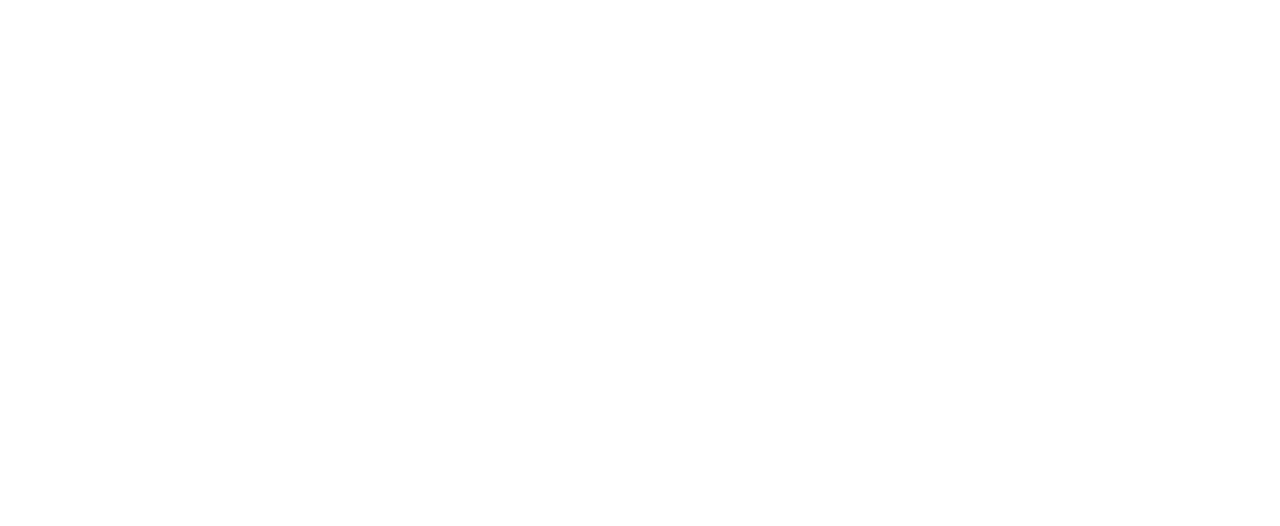
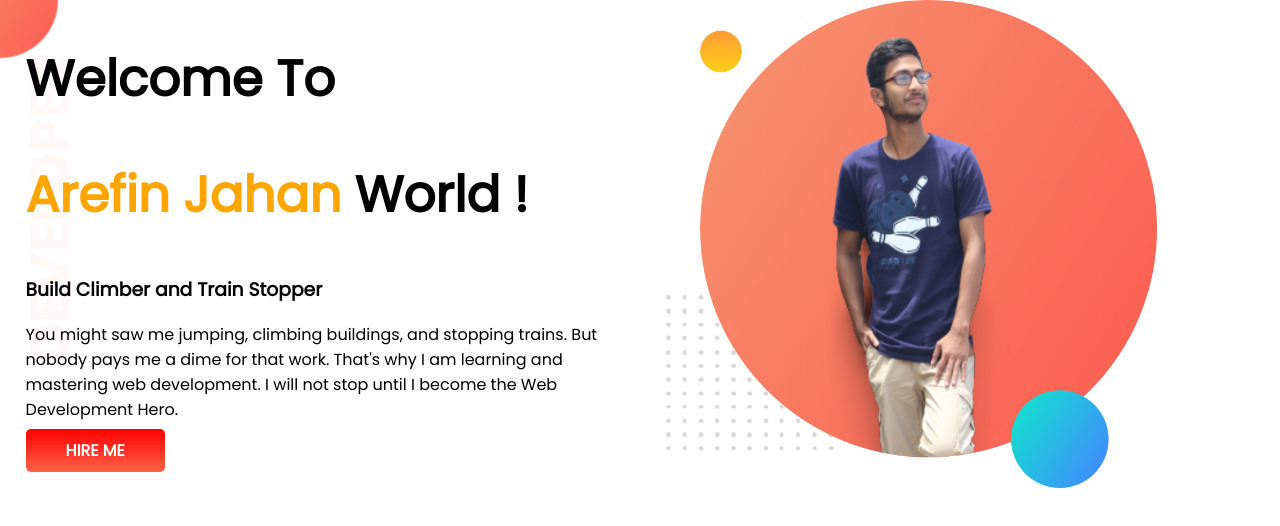
Before and after one commit to Arefin890/developer-portfolio, a plain HTML site: page index.html in a window 1280 px wide. Drawn offline with Linux system fonts and the light colour scheme.

Commit message:
top banner added

```diff
--- a/index.html
+++ b/index.html
@@ -1,13 +1,33 @@
 <!DOCTYPE html>
 <html lang="en">
+
 <head>
     <meta charset="UTF-8">
     <meta http-equiv="X-UA-Compatible" content="IE=edge">
     <meta name="viewport" content="width=device-width, initial-scale=1.0">
     <title>Arefin portfolio</title>
+    <link rel="preconnect" href="https://fonts.googleapis.com">
+    <link rel="preconnect" href="https://fonts.gstatic.com" crossorigin>
+    <link href="https://fonts.googleapis.com/css2?family=Poppins&display=swap" rel="stylesheet">
     <link rel="stylesheet" href="style.css">
 </head>
+
 <body>
+    <section class="top-banner">
+        <div class="half-width">
+            <h1>Welcome To</h1>
+            <h1><span class="orange-color">Arefin Jahan</span> World !</h1>
+            <h3>Build Climber and Train Stopper</h3>
+            <p>You might saw me jumping, climbing buildings, and stopping trains.
+                But nobody pays me a dime for that work. That's why I am learning and
+                mastering web development. I will not stop until I become the Web
+                Development Hero.</p>
+            <a class="link-button" target="_blank"
+                href="https://www.linkedin.com/in/arefinul-jahan-arju-0a183b1a4/">HIRE ME</a>
+        </div>
+        <div class="half-width"><img src="images/arefin-pic.png" alt=""></div>
+    </section>
 
 </body>
+
 </html>
--- a/style.css
+++ b/style.css
@@ -0,0 +1,33 @@
+body{
+    font-family: 'Poppins', sans-serif;
+    margin: 0;
+    padding: 0;
+}
+.top-banner{
+    background-image: url(images/top-banner.png);
+    background-repeat: no-repeat;
+}
+h1{
+    font-size: 50px;
+}
+.orange-color{
+    color: orange;
+}
+section{
+    display: flex;
+}
+.half-width{
+    width: 50%;
+    padding-left: 2%;
+}
+.half-width img{
+    width: 80%;
+}
+.link-button{
+    text-decoration: none;
+    background-image: linear-gradient(red, tomato);
+    padding: 10px 40px;
+    font-weight: 700;
+    color: white;
+    border-radius: 5px;
+}
```
Also changed, not shown: images/arefin-pic.png (added), images/dream-bg.png (added), images/exp-bg.png (added), images/jhankar.png (added), images/jhankar2.png (added), images/my-bg.png (added), images/my-bg2.png (added), images/top-banner.png (added), showOf/20170821134530_IMG_0135-removebg-preview.png (added), 1 other file.
